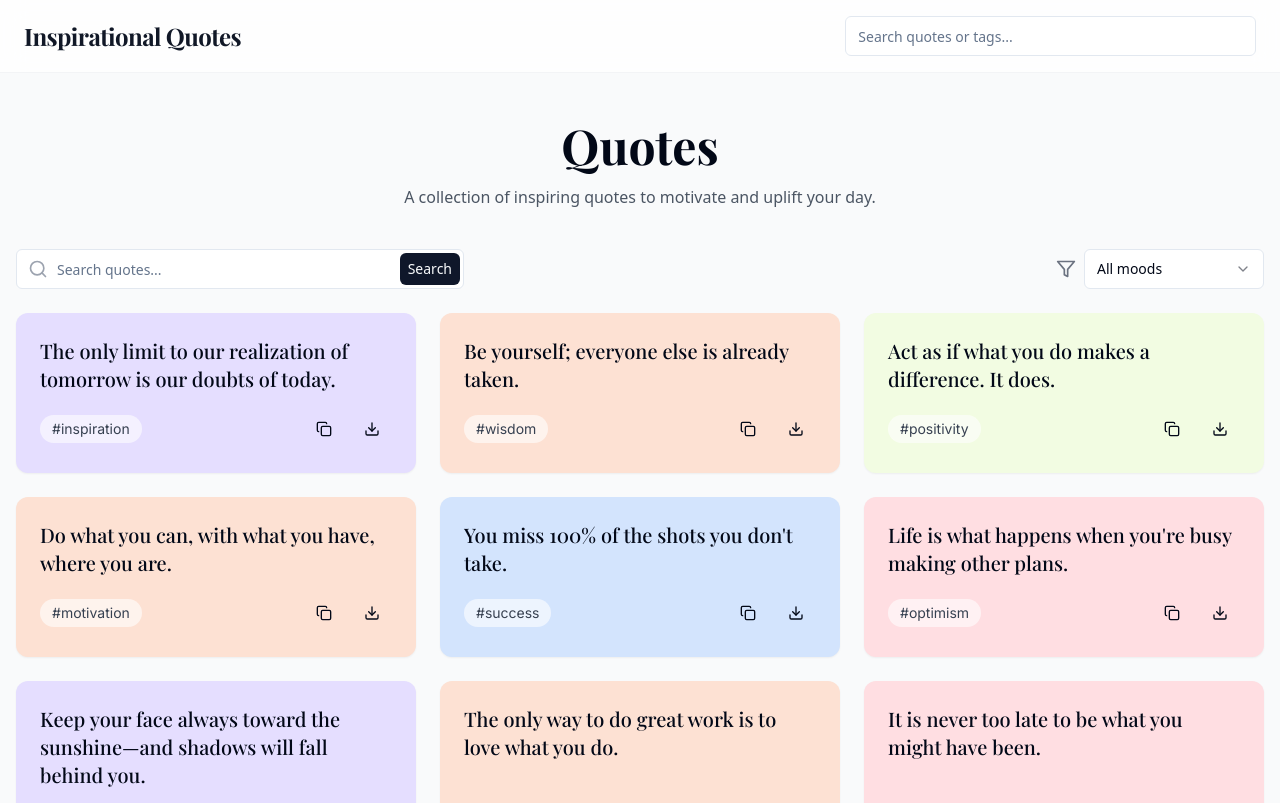
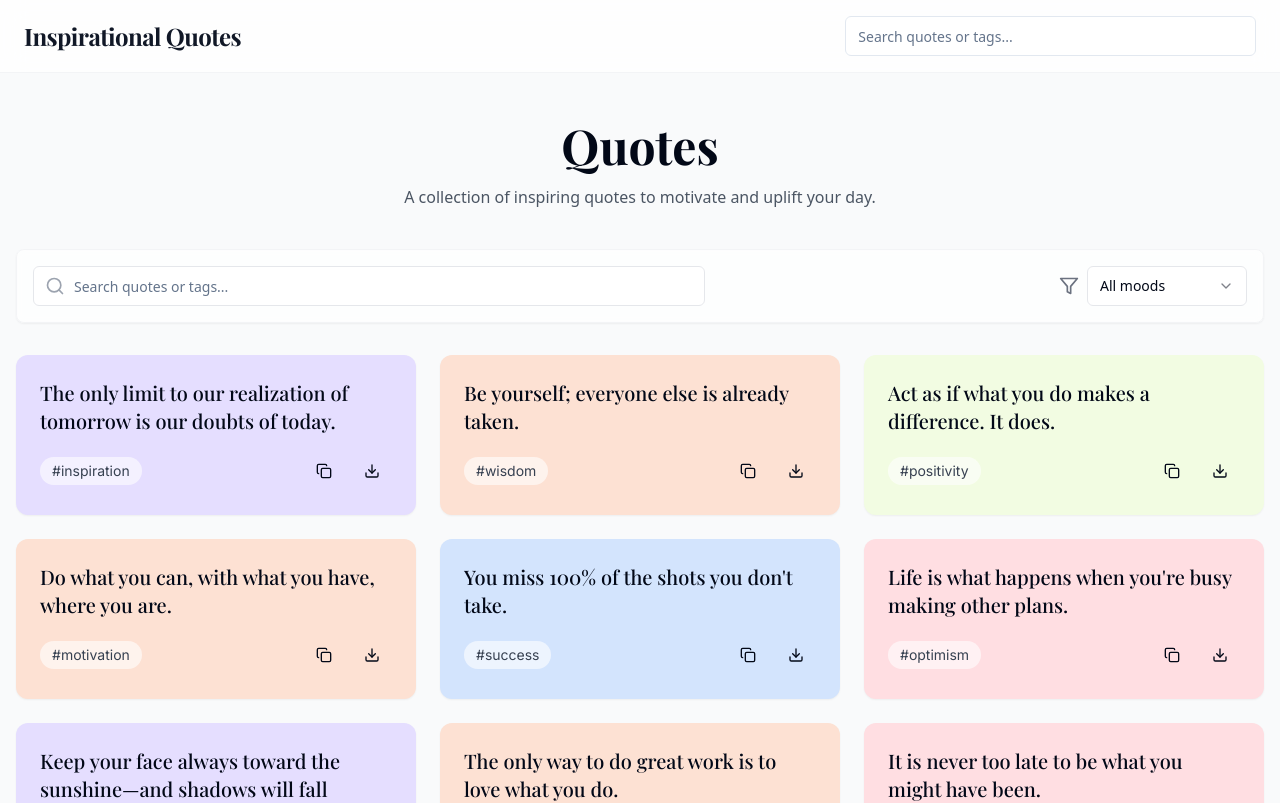
Before and after one commit to Harshkumar2005/pastel-ponder-garden-53, a React (Vite) app: page / in a window 1280 px wide. Shown: the top 803 px of the page. Built offline with nearby package versions, Linux system fonts and the light colour scheme.

Commit message:
Add horizontal filter bar
Implement a filter bar above the quote grid with search and filter options.

```diff
--- a/src/components/QuoteGrid.tsx
+++ b/src/components/QuoteGrid.tsx
@@ -1,10 +1,10 @@
 
-import React, { useMemo, useState } from "react";
+import React, { useMemo, useState, useEffect } from "react";
 import QuoteCard from "@/components/QuoteCard";
 import { Quote } from "@/data/quotes";
 import { Button } from "@/components/ui/button";
 import { Input } from "@/components/ui/input";
-import { Filter, Search } from "lucide-react";
+import { Filter, Search, X } from "lucide-react";
 import {
   Select,
   SelectContent,
@@ -12,6 +12,10 @@ import {
   SelectTrigger,
   SelectValue
 } from "@/components/ui/select";
+import { Switch } from "@/components/ui/switch";
+import { Badge } from "@/components/ui/badge";
+import { ToggleGroup, ToggleGroupItem } from "@/components/ui/toggle-group";
+import { cn } from "@/lib/utils";
 
 interface QuoteGridProps {
   quotes: Quote[];
@@ -21,6 +25,13 @@ interface QuoteGridProps {
 const QuoteGrid: React.FC<QuoteGridProps> = ({ quotes, searchQuery }) => {
   const [moodFilter, setMoodFilter] = useState<string>("all");
   const [localSearchQuery, setLocalSearchQuery] = useState(searchQuery);
+  const [favoritesOnly, setFavoritesOnly] = useState(false);
+  const [activeFilters, setActiveFilters] = useState<number>(0);
+
+  // Update local search when prop changes
+  useEffect(() => {
+    setLocalSearchQuery(searchQuery);
+  }, [searchQuery]);
 
   // Extract unique tags from all quotes to use for filtering
   const availableTags = useMemo(() => {
@@ -33,6 +44,7 @@ const QuoteGrid: React.FC<QuoteGridProps> = ({ quotes, searchQuery }) => {
 
   const filteredQuotes = useMemo(() => {
     let result = quotes;
+    let filterCount = 0;
 
     // Apply search filter
     if (localSearchQuery) {
@@ -41,6 +53,7 @@ const QuoteGrid: React.FC<QuoteGridProps> = ({ quotes, searchQuery }) => {
         quote.text.toLowerCase().includes(lowerCaseQuery) ||
         quote.tags.some(tag => tag.toLowerCase().includes(lowerCaseQuery))
       );
+      filterCount++;
     }
 
     // Apply mood/tag filter
@@ -48,43 +61,59 @@ const QuoteGrid: React.FC<QuoteGridProps> = ({ quotes, searchQuery }) => {
       result = result.filter(quote =>
         quote.tags.some(tag => tag.toLowerCase() === moodFilter.toLowerCase())
       );
+      filterCount++;
     }
 
+    // Update active filters count
+    setActiveFilters(filterCount);
+
     return result;
-  }, [quotes, localSearchQuery, moodFilter]);
+  }, [quotes, localSearchQuery, moodFilter, favoritesOnly]);
 
   const handleSearch = () => {
     // This would typically update URL params or trigger a fetch
     // For now, we'll just use the local state
   };
 
-  if (filteredQuotes.length === 0) {
-    return (
-      <div className="space-y-6">
-        {/* Filter and search controls */}
-        <div className="flex flex-col sm:flex-row justify-between gap-4 mb-6">
-          <div className="relative flex-grow max-w-md">
+  const resetFilters = () => {
+    setLocalSearchQuery('');
+    setMoodFilter('all');
+    setFavoritesOnly(false);
+  };
+
+  const renderFilterBar = () => (
+    <div className="filter-bar bg-white/70 backdrop-blur-sm rounded-lg p-4 shadow-sm border border-gray-100 mb-8 animate-fade-in">
+      <div className="flex flex-col sm:flex-row justify-between gap-4">
+        {/* Left side - Search */}
+        <div className="relative flex-grow max-w-2xl">
+          <div className="relative flex w-full items-center">
+            <Search className="absolute left-3 top-1/2 -translate-y-1/2 h-5 w-5 text-gray-400" />
             <Input
               type="search"
-              placeholder="Search quotes..."
+              placeholder="Search quotes or tags..."
               value={localSearchQuery}
               onChange={(e) => setLocalSearchQuery(e.target.value)}
-              className="pl-10 pr-4 py-2 w-full"
+              className="pl-10 pr-4 py-2 w-full border border-gray-200"
             />
-            <Search className="absolute left-3 top-1/2 -translate-y-1/2 h-5 w-5 text-gray-400" />
-            <Button
-              onClick={handleSearch}
-              className="absolute right-1 top-1/2 -translate-y-1/2 h-8 p-2"
-              size="sm"
-            >
-              Search
-            </Button>
+            {localSearchQuery && (
+              <Button
+                variant="ghost"
+                size="sm"
+                className="absolute right-1 top-1/2 -translate-y-1/2 h-8 p-2 text-gray-400"
+                onClick={() => setLocalSearchQuery('')}
+              >
+                <X className="h-4 w-4" />
+              </Button>
+            )}
           </div>
+        </div>
 
+        {/* Right side - Filters */}
+        <div className="flex flex-wrap items-center justify-end gap-3">
           <div className="flex items-center gap-2">
             <Filter className="h-5 w-5 text-gray-500" />
             <Select value={moodFilter} onValueChange={setMoodFilter}>
-              <SelectTrigger className="w-[180px]">
+              <SelectTrigger className="w-[160px] border-gray-200">
                 <SelectValue placeholder="Filter by mood" />
               </SelectTrigger>
               <SelectContent>
@@ -95,7 +124,32 @@ const QuoteGrid: React.FC<QuoteGridProps> = ({ quotes, searchQuery }) => {
               </SelectContent>
             </Select>
           </div>
+
+          {activeFilters > 0 && (
+            <Button
+              variant="ghost"
+              size="sm"
+              onClick={resetFilters}
+              className="text-xs text-gray-500 hover:text-gray-700"
+            >
+              Reset filters
+            </Button>
+          )}
+
+          {activeFilters > 0 && (
+            <Badge variant="outline" className="bg-pastel-blue/30 border-pastel-blue/40">
+              {activeFilters} active {activeFilters === 1 ? 'filter' : 'filters'}
+            </Badge>
+          )}
         </div>
+      </div>
+    </div>
+  );
+
+  if (filteredQuotes.length === 0) {
+    return (
+      <div className="space-y-6">
+        {renderFilterBar()}
 
         {/* No results message */}
         <div className="h-64 flex items-center justify-center">
@@ -107,41 +161,7 @@ const QuoteGrid: React.FC<QuoteGridProps> = ({ quotes, searchQuery }) => {
 
   return (
     <div className="space-y-6">
-      {/* Filter and search controls */}
-      <div className="flex flex-col sm:flex-row justify-between gap-4 mb-6">
-        <div className="relative flex-grow max-w-md">
-          <Input
-            type="search"
-            placeholder="Search quotes..."
-            value={localSearchQuery}
-            onChange={(e) => setLocalSearchQuery(e.target.value)}
-            className="pl-10 pr-4 py-2 w-full"
-          />
-          <Search className="absolute left-3 top-1/2 -translate-y-1/2 h-5 w-5 text-gray-400" />
-          <Button
-            onClick={handleSearch}
-            className="absolute right-1 top-1/2 -translate-y-1/2 h-8 p-2"
-            size="sm"
-          >
-            Search
-          </Button>
-        </div>
-
-        <div className="flex items-center gap-2">
-          <Filter className="h-5 w-5 text-gray-500" />
-          <Select value={moodFilter} onValueChange={setMoodFilter}>
-            <SelectTrigger className="w-[180px]">
-              <SelectValue placeholder="Filter by mood" />
-            </SelectTrigger>
-            <SelectContent>
-              <SelectItem value="all">All moods</SelectItem>
-              {availableTags.map((tag) => (
-                <SelectItem key={tag} value={tag}>{tag}</SelectItem>
-              ))}
-            </SelectContent>
-          </Select>
-        </div>
-      </div>
+      {renderFilterBar()}
 
       {/* Quote grid */}
       <div className="grid grid-cols-1 md:grid-cols-2 lg:grid-cols-3 gap-6">
```
